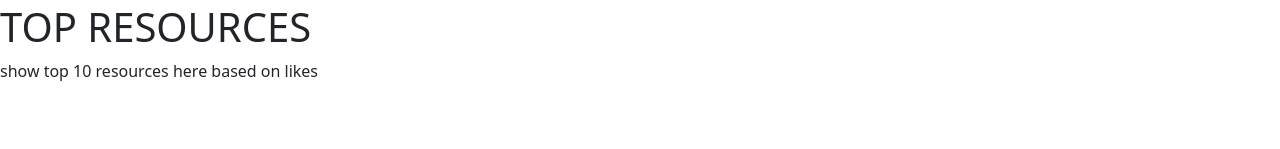
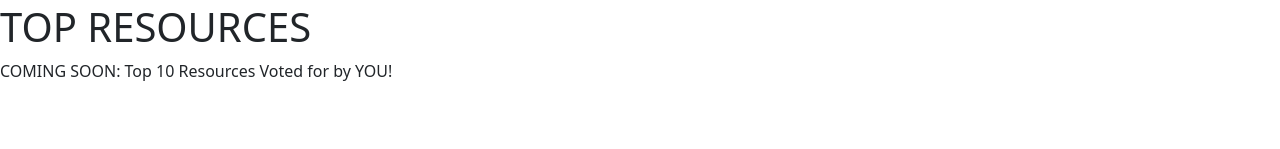
Before and after one commit to niamhbrockbank/resource-sharer, a React (Create React App) app: page / in a window 1280 px wide. Shown: the part 182-331 px from the top of the page. Built offline with nearby package versions, Linux system fonts and the light colour scheme; no server answers.

Commit message:
Amend placeholder text

```diff
--- a/src/components/TopResources/TopResources.tsx
+++ b/src/components/TopResources/TopResources.tsx
@@ -2,7 +2,7 @@ export default function TopResources():JSX.Element{
     return (
         <>
             <h1>TOP RESOURCES</h1>
-            <p>show top 10 resources here based on likes</p>
+            <p>COMING SOON: Top 10 Resources Voted for by YOU!</p>
             <br />
             <br />
             <br />
```
